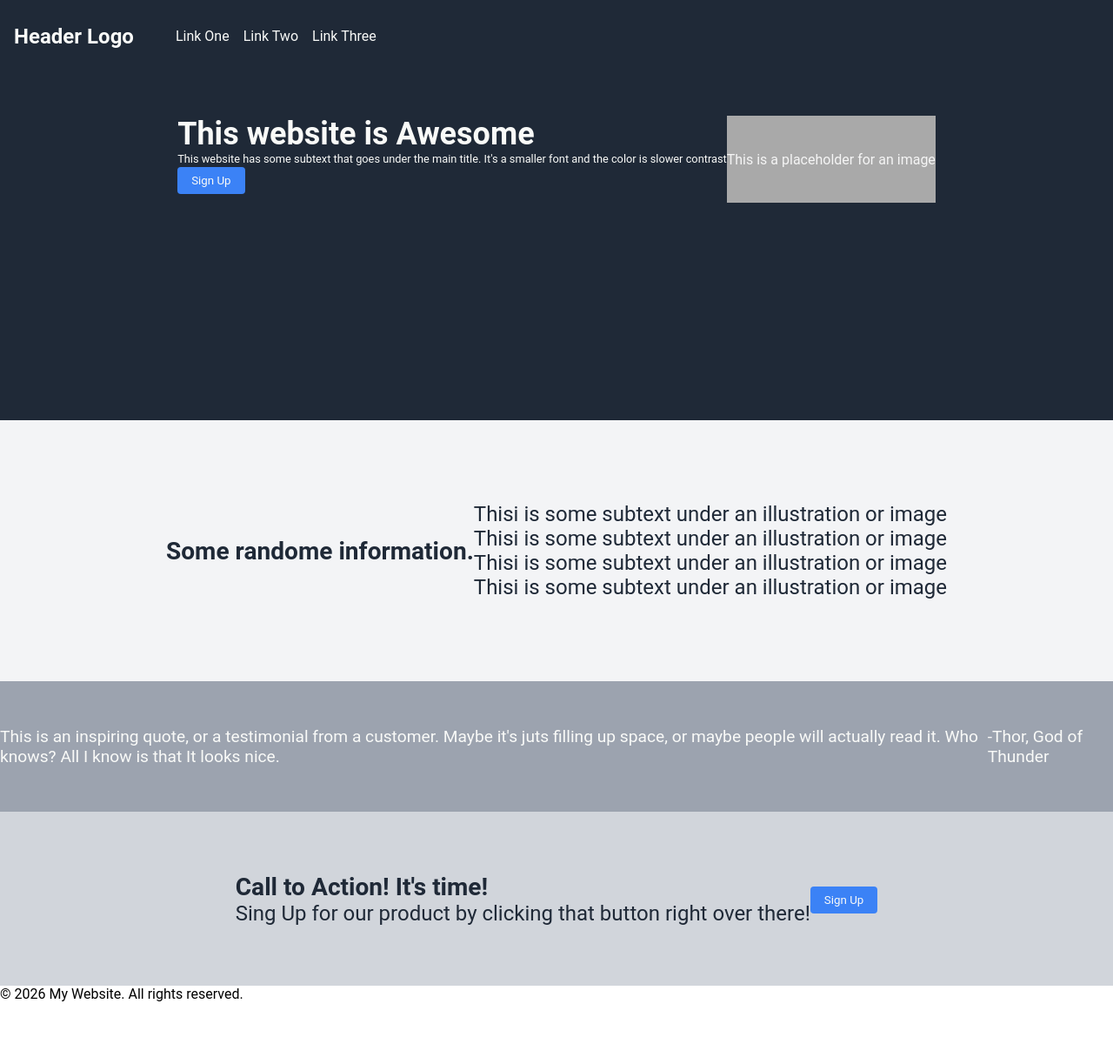
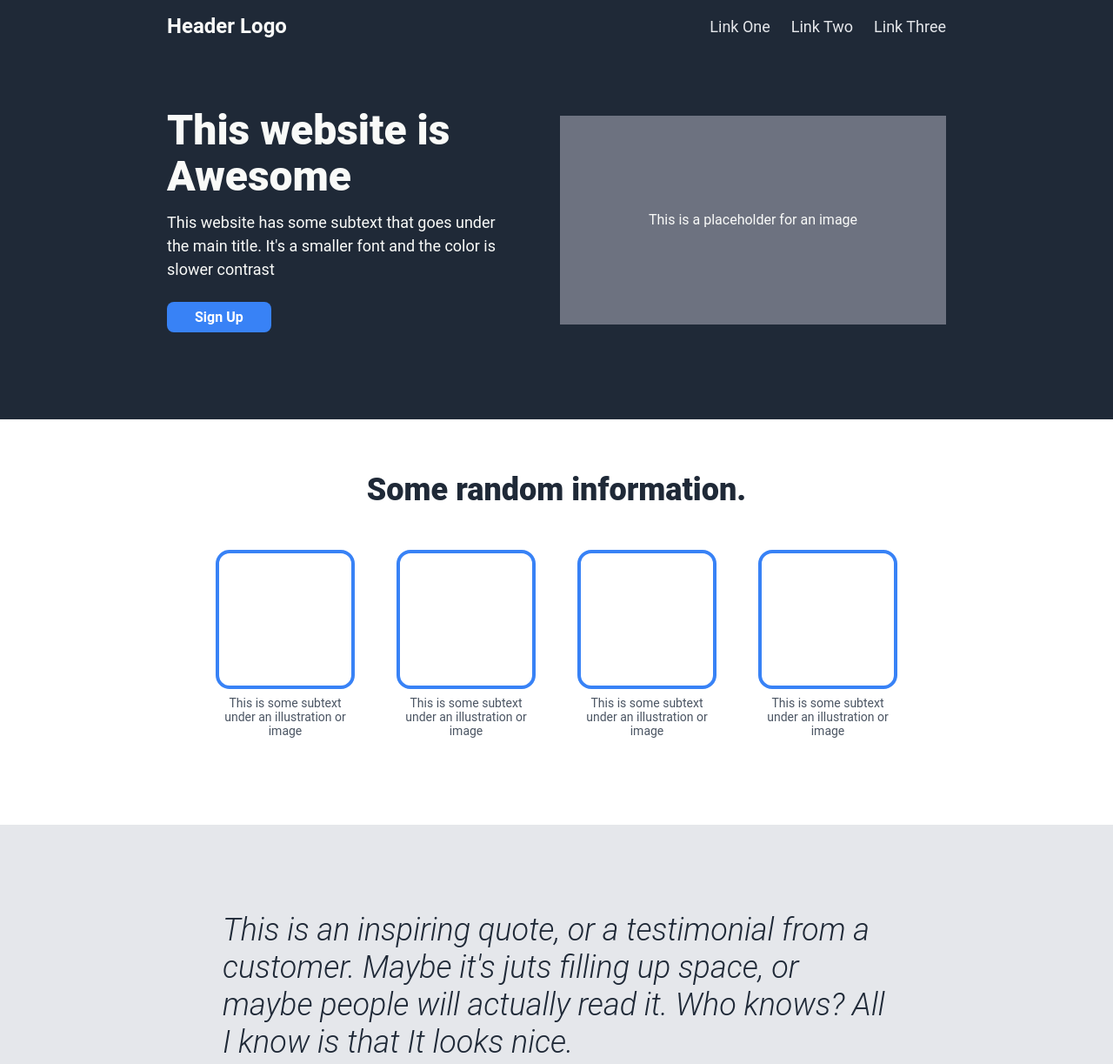
Before and after one commit to mferrucc/LandingPage, a plain HTML site: page index.html in a window 1280 px wide. Shown: the top 1223 px of the page at 87% size. Before the commit the page ends 1152 px from the top, so only its background shows below. Drawn offline with Linux system fonts and the light colour scheme.

Commit message:
Finished styles

```diff
--- a/css/styles.css
+++ b/css/styles.css
@@ -4,58 +4,59 @@
     box-sizing: border-box;
     font-family: 'Roboto', Arial, sans-serif;
 }
-
-.header {
-    display: flex;
-    background-color: #1F2937;
-    padding: 1rem;
-    display: flex;
-    align-items: center;
+.body {
+    font-family: -apple-system, BlinkMacSystemFont, "Segoe UI", Roboto, Oxygen, Ubuntu, Cantarell, sans-serif;
+    color: #1F2937;
+}
+/* --- ENCABEZADO Y HERO (SECCIÓN OSCURA) --- */
+.hero-section {
+    background-color: #1f2937;
+    color: #f9faf8;
+    padding: 16px 15% 100px 15%;
 }
 .headerlogo {
-    font-size: 1.5rem;
+    font-size: 24px;
     font-weight: bold;
-    color: #F9FAF8;
-    margin-right: 2rem;
+    color: #f9faf8;
 }
 .navbar {
-    color: #F9FAF8;
-    background-color: #1F2937;
-    padding: 1rem;
+    display: flex;
+    justify-content: space-between;
+    align-items: center;
+    margin-bottom: 80px;
+}
+.nav-links {
+  display: flex;
+  list-style: none;
+  gap: 24px;
+}
+.nav-links a {
+    color: #e5e7eb;
+    text-decoration: none;
+    font-size: 18px;
+}
+.hero-content {
+   display: flex;
+  align-items: center;
+  justify-content: space-between;
+  gap: 48px;
+}
+.hero-text {
+    flex:1;
 }
 
-.navbar ul {
-    list-style-type: none;
-    margin: 0;
-    padding: 0;
-    display: flex;
+.hero-text h1 {
+    font-size: 48px;
+    font-weight: 800;
+    line-height: 1.1;
+    margin-bottom: 12px;
+}
+.hero-text p {
+    font-size: 18px;
+    line-height: 1.5;
+    margin-bottom: 24px;
 }
 
-.navbar li {
-    margin-right: 1rem;
-}
-
-.navbar a {
-    text-decoration: none;
-    color: #F9FAF8;
-}
-.heromain {
-    display: flex;
-    background-color: #1F2937;
-    height: 400px;
-    display: flex;
-    justify-content: center;
-    align-items: center;
-}
-.herosecondary {
-    background-color: #F3F4F6;
-    height: 300px;
-    display: flex;
-    justify-content: center;
-    align-items: center;
-    font-size: 1.5rem;
-    color: #1F2937;
-}
 .call2action {
     background-color: #D1D5DB;
     height: 200px;
@@ -74,42 +75,121 @@
     font-size: 1.2rem;
     color: #F9FAF8;
 }
-.mainleft {
-    height: 300px;
-    justify-content: center;
-    align-items: center;
-    font-size: 1.5rem;
-    color: #F9FAF8;
-    background-color: #1F2937;
-}
-.mainright {
-    height: 300px;
-    justify-content: center;
-    align-items: center;
-    color: #F9FAF8;
-    background-color: #1F2937;
-}
-.maintitle {
-    display: flex;
-    font-size: 1.5rem;
-}
-.maincontent {
-    display: flex;
-    font-size: 0.8rem;
-}
 .signupbtn  {
-    background-color: #3B82F6;
-    color: #F9FAF8;
-    padding: 0.5rem 1rem;
+    background-color: #3882f6;
+    color: #ffffff;
     border: none;
-    border-radius: 0.25rem;
+    padding: 8px 32px;
+    border-radius: 8px;
+    font-weight: bold;
+    font-size: 16px;
     cursor: pointer;
 }
-.placeholder {
-    background-color: darkgray;
-    height: 100px;
+.hero-placeholder {
+    flex: 1;
+    background-color: #6d7280;
+    height: 240px;
     display: flex;
     justify-content: center;
     align-items: center;
-    color: whitesmoke;
+    color: #f9faf8;
+    text-align: center;
+    padding: 20px;
 }
+.sectionquote  {
+    background-color: #e5e7eb;
+    padding: 100px 20%;
+    display: flex;
+    flex-direction: column;
+}
+.quotetext {
+    font-size: 36px;
+    font-style: italic;
+    font-weight: 300;
+    color: #1f2937;
+    line-height: 1.2;
+}
+.quotesign {
+
+    font-size: 24px;
+    font-weight: bold;
+    text-align: right;
+    margin-top: 16px;
+}
+.sectioninfo {
+    padding: 60px 15% 100px 15%;
+    text-align: center;
+}
+.sectioninfo h2 {
+    font-size: 36px;
+    font-weight: 800;
+    color: #1F2937;
+    margin-bottom: 48px;
+}
+.card-gallery {
+    display: flex;
+    justify-content: center;
+    gap: 48px;
+    flex-wrap: wrap;
+}
+.card {
+    max-width: 160px;
+    display: flex;
+    flex-direction: column;
+    align-items: center;
+    gap: 8px;
+}
+.card-frame {
+    width: 160px;
+    height: 160px;
+    border-radius: 16px;
+    border: 4px solid #3882f6;
+}
+.card p {
+    font-size: 14px;
+    color: #4b5563;
+}
+/* --- SECCIÓN CALL TO ACTION --- */
+.sectioncta {
+  padding: 100px 15%;
+  display: flex;
+  justify-content: center;
+}
+
+.ctabanner {
+  background-color: #3882f6;
+  color: #ffffff;
+  width: 100%;
+  padding: 48px 80px;
+  border-radius: 8px;
+  display: flex;
+  justify-content: space-between;
+  align-items: center;
+}
+
+.ctatext h3 {
+  font-size: 22px;
+  margin-bottom: 4px;
+}
+
+.ctatext p {
+  color: #e5e7eb;
+}
+.signupbtn2 {
+  background-color: transparent;
+  color: #ffffff;
+  border: 2px solid #ffffff;
+  padding: 8px 32px;
+  border-radius: 8px;
+  font-weight: bold;
+  font-size: 16px;
+  cursor: pointer;
+}
+/* --- PIE DE PÁGINA --- */
+.footer {
+  background-color: #1f2937;
+  color: #f9faf8;
+  text-align: center;
+  padding: 32px;
+  font-size: 16px;
+}
--- a/index.html
+++ b/index.html
@@ -1,75 +1,76 @@
 <!DOCTYPE html>
 <html lang="en">
 <head>
-    <meta charset="UTF-8">
     <meta name="viewport" content="width=device-width, initial-scale=1.0">
-    <title>Document</title>
+    <title>Landing Page</title>
     <link rel="stylesheet" href="css/styles.css">
 </head>
-<header class="header">
+  <!-- Encabezado y Sección Principal (Hero) -->
+<body>
+    <header class="hero-section">
+        <nav class="navbar">
             <div class="headerlogo">Header Logo</div>
-    <div class="navbar">
-    <nav>
-
-        <ul>
+            <ul class="nav-links">
                 <li><a href="#">Link One</a></li>
                 <li><a href="#">Link Two</a></li>
                 <li><a href="#">Link Three</a></li>
             </ul>
         </nav>
+
+    <div class="hero-content">
+        <div class="hero-text">
+            <h1>This website is Awesome</h1>
+                <p>This website has some subtext that goes under the main title. It's a smaller font and the color is slower contrast</p>
+                <button class="signupbtn">Sign Up</button>
+        </div>
+        <div class="hero-placeholder">
+            <p>This is a placeholder for an image</p>
+        </div>
     </div>
     </header>
-<body>
-    <div class="heromain">
-        <div class="mainleft">
-            <div class="maintitle"><h2>This website is Awesome</h2></div>
-            <div class="maincontent">
-                <p>This website has some subtext that goes under the main title. It's a smaller font and the color is slower contrast</p>
+
+    <!-- Sección de Información (Tarjetas) -->
+    <section class="sectioninfo">
+        <h2>Some random information.</h2>
+        <div class="card-gallery">
+            <div class="card">
+                <div class="card-frame"></div>
+                <p>This is some subtext under an illustration or image</p>
             </div>
-            <div class="mainfooter">
-                <button class="signupbtn">Sign Up</button>
+            <div class="card">
+                <div class="card-frame"></div>
+                <p>This is some subtext under an illustration or image</p>
+            </div>
+            <div class="card">
+                <div class="card-frame"></div>
+                <p>This is some subtext under an illustration or image</p>
+            </div>
+            <div class="card">
+                <div class="card-frame"></div>
+                <p>This is some subtext under an illustration or image</p>
             </div>
         </div>
-        <div class="mainright">
-            <div class="placeholder"><p>This is a placeholder for an image</p></div>
-        </div>
-    </div>
-    <div class="herosecondary">
-        <div class="secondarytitle"><h3>Some randome information.</h3></div>
-        <div class="secondarycontent">
-            <div class="gallery">
-                <div class="imgframe"></div>
-                <div class="imgtext"><p>Thisi is some subtext under an illustration or image</p></div>
-            </div>
-            <div class="gallery">
-                <div class="imgframe"></div>
-                <div class="imgtext"><p>Thisi is some subtext under an illustration or image</p></div>
-            </div>
-            <div class="gallery">
-                <div class="imgframe"></div>
-                <div class="imgtext"><p>Thisi is some subtext under an illustration or image</p></div>
-            </div>
-            <div class="gallery">
-                <div class="imgframe"></div>
-                <div class="imgtext"><p>Thisi is some subtext under an illustration or image</p></div>
-            </div>
-        </div>
-    </div>
-    <div class="quote">
-        <div class="quotetext">This is an inspiring quote, or a testimonial from a customer. Maybe it's juts filling up space, or maybe people will actually read it. Who knows? All I know is that It looks nice.</div>
-        <div class="quotesign">-Thor, God of Thunder</div>
-    </div>
-    <div class="call2action">
-        <div class="actionleft">
+    </section>
+
+    <!-- Sección de Testimonio / Cita -->
+    <section class="sectionquote">
+        <blockquote class="quotetext">This is an inspiring quote, or a testimonial from a customer. Maybe it's juts filling up space, or maybe people will actually read it. Who knows? All I know is that It looks nice.</blockquote>
+        <p class="quotesign">-Thor, God of Thunder</p>
+    </section>
+    <!-- Sección de Llamada a la Acción -->
+    <section class="sectioncta">
+        <div class="ctabanner">
+            <div class="ctatext">
                 <h3>Call to Action! It's time!</h3>
                 <p>Sing Up for our product by clicking that button right over there!</p>
             </div>
-        <div class="actionright">
-            <button class="signupbtn">Sign Up</button>
+            <button class="signupbtn2">Sign Up</button>
         </div>
-    </div>
+    </section>
+
+    <!-- Pie de página -->
+    <footer class="footer">
+        <p>&copy; 2026 mferrucc. All rights reserved.</p>
+    </footer>
 </body>
-<footer>
-    <p>&copy; 2026 My Website. All rights reserved.</p>
-</footer>
 </html>
```
Lines whose indentation alone changed are shown as unchanged.
